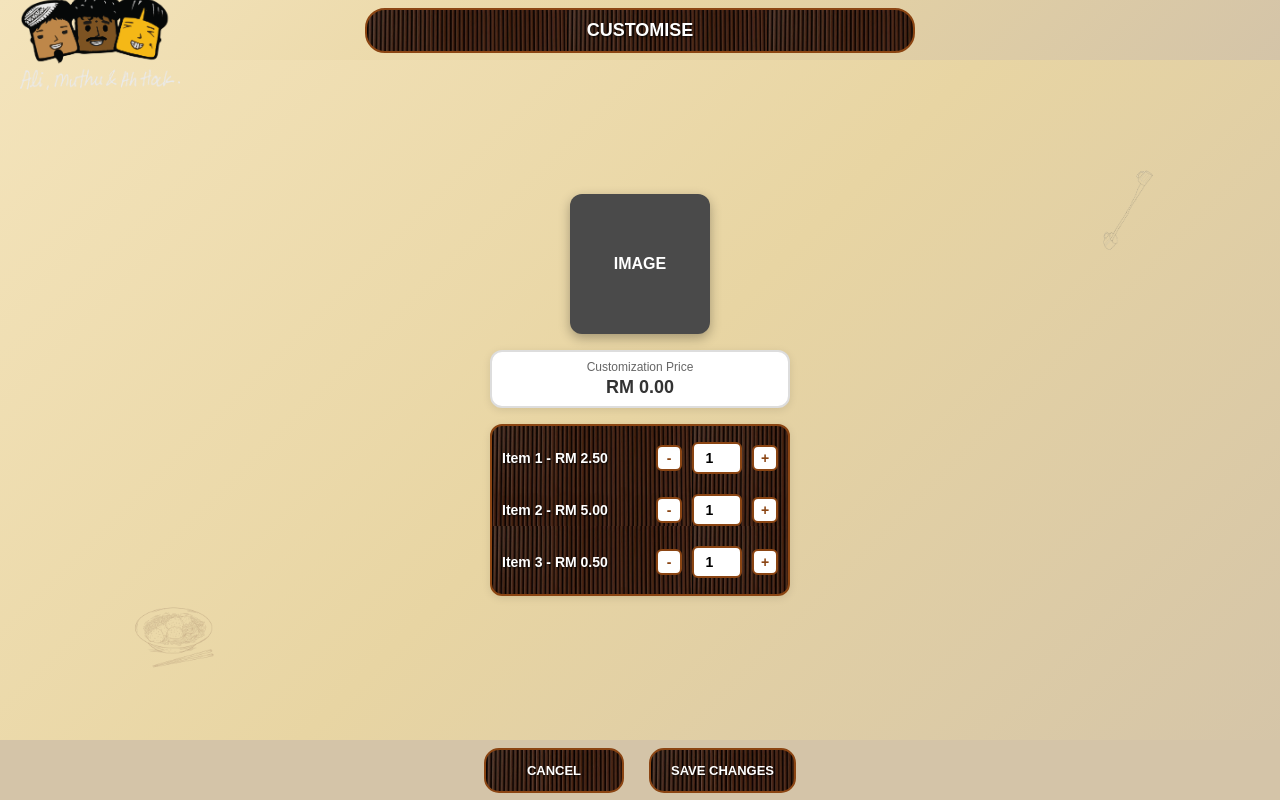
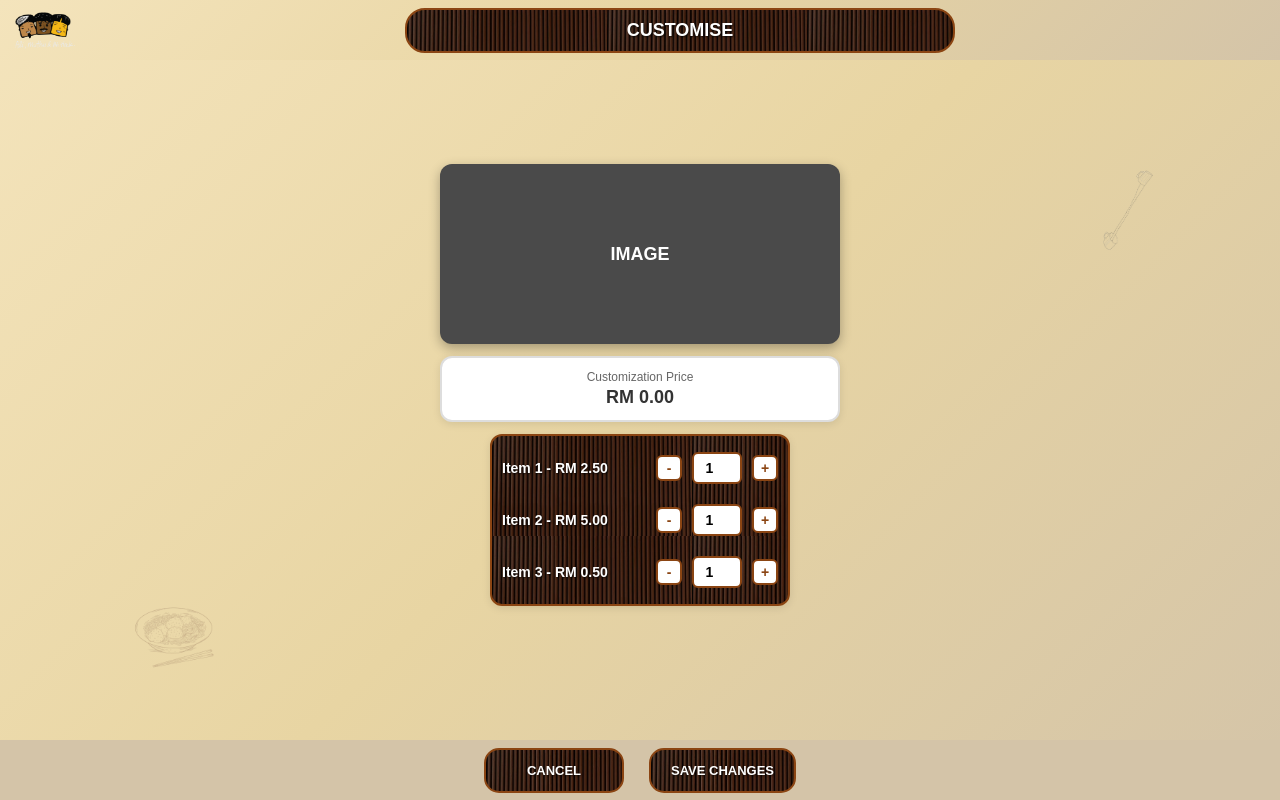
Before and after one commit to Thivya0050/Kiosk, a plain HTML site: page order-customization.html in a window 1280 px wide. Drawn offline with Linux system fonts and the light colour scheme.

Commit message:
Update order-customization.html

```diff
--- a/order-customization.html
+++ b/order-customization.html
@@ -314,32 +314,56 @@
             .header {
                 height: 60px;
                 padding: 0 20px;
+                justify-content: center;
+            }
+
+            .logo {
+                width: 60px;
+                height: 45px;
+                left: 15px;
+                top: 50%;
+                transform: translateY(-50%);
             }
 
             .header-title {
                 font-size: 18px;
                 padding: 10px 35px;
+                margin-left: 80px;
+                width: 400px;
             }
 
             .main-content {
-                margin-top: 60px;
+                margin-top: 50px;
                 margin-bottom: 70px;
-                padding: 10px 20px;
-                gap: 8px;
-                height: calc(100vh - 130px);
+                padding: 5px 20px;
+                gap: 6px;
+                height: calc(100vh - 120px);
                 overflow: hidden;
             }
 
             .item-image-container {
-                width: 140px;
-                height: 140px;
-                font-size: 16px;
+                width: 400px;
+                height: 180px;
+                font-size: 18px;
+                margin-top: -10px;
             }
 
             .price-container {
-                width: 300px;
-                padding: 8px 12px;
-                margin: 8px 0;
+                width: 400px;
+                padding: 12px 15px;
+                margin: 6px 0;
+                font-size: 18px;
+            }
+
+            .customization-container {
+                width: 400px;
+                padding: 15px;
+                gap: 12px;
+            }
+
+            .customization-item {
+                padding: 12px 15px;
+                font-size: 16px;
             }
 
             .price-label {
```
